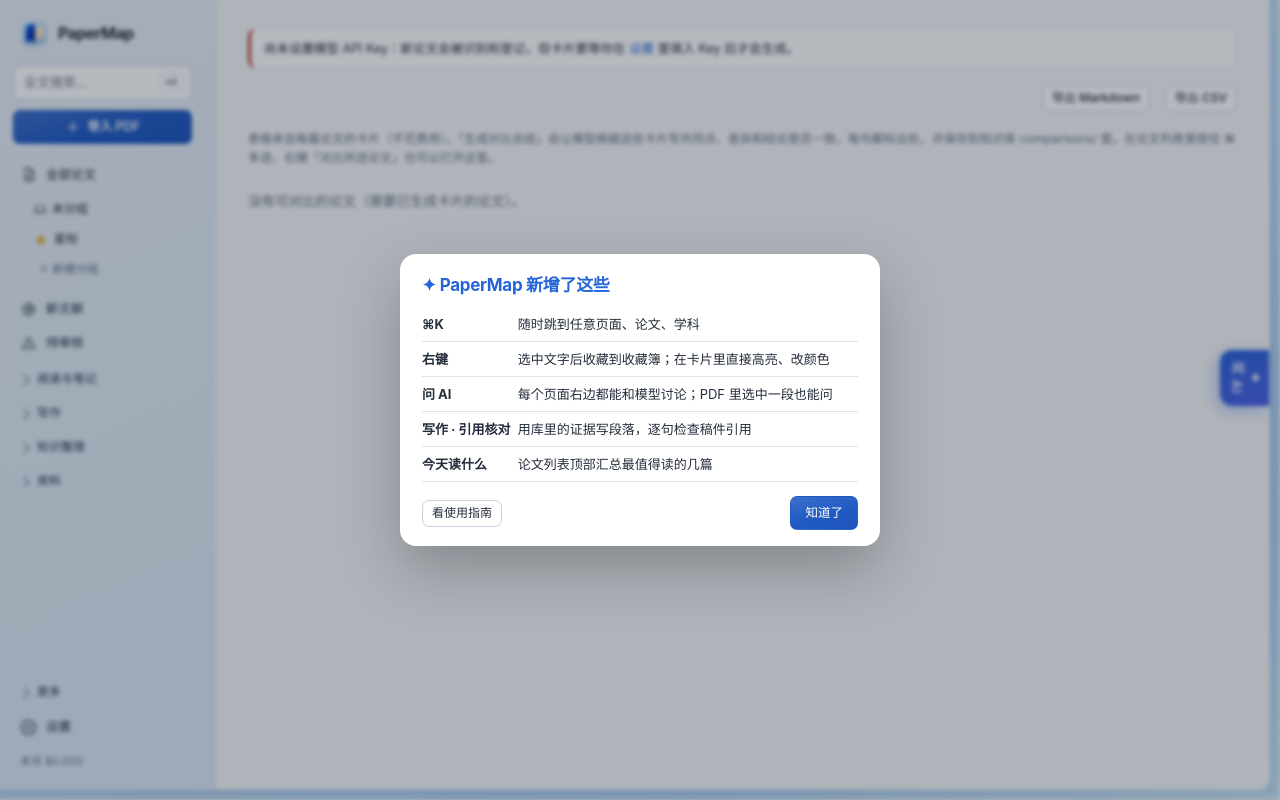
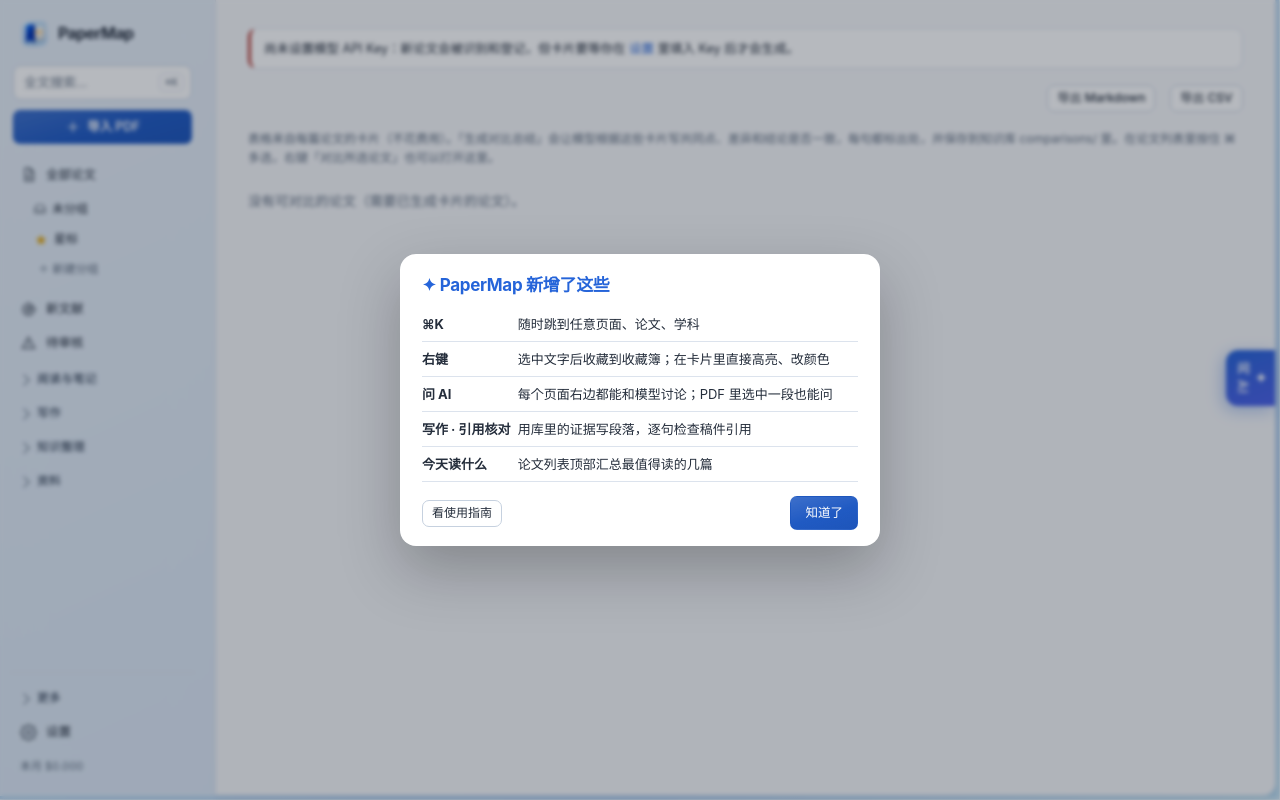
Before and after one commit to RongpengGong/PaperMap, a Python web app: template src/papermap/web/templates/compare.html in a window 1280 px wide. Run offline with Jinja, Linux system fonts and the light colour scheme; the template is opened without the code that fills it, so the values that code supplies are empty.

Commit message:
Thinner, even window rim; content area as a rounded card with a soft edge

```diff
--- a/src/papermap/web/static/style.css
+++ b/src/papermap/web/static/style.css
@@ -1,7 +1,7 @@
 /* PaperMap — native surfaces, clear content, restrained glass. */
 :root {
   color-scheme:light;
-  --window-rim:clamp(8px,.85vw,13px); --edge-line:#c9d9ed;
+  --window-rim:clamp(5px,.42vw,7px); --card-radius:12px; --edge-line:#c9d9ed;
   --rim-solid:#bed7f0; --rim-tint:rgba(139,191,239,.42); --rim-glint:rgba(244,253,255,.78); --rim-sheen:rgba(244,253,255,.34);
   --rim-wash:linear-gradient(155deg,rgba(245,252,255,.35) 8%,rgba(129,196,238,.19) 46%,rgba(82,143,217,.28) 78%,rgba(177,230,243,.34));
   --control-sheen:linear-gradient(164deg,rgba(255,255,255,.13),transparent 55%,rgba(16,53,125,.13));
@@ -116,7 +116,9 @@ body.app {
 .cost-line { font-size:11px !important; color:var(--muted) !important; font-variant-numeric:tabular-nums; }
 .badge { margin-left:auto; min-width:18px; padding:0 5px; border-radius:6px; background:var(--warn); color:var(--card); font-size:10px; font-weight:650; text-align:center; line-height:17px; }
 .content { flex:1; min-width:0; min-height:0; overflow:auto; overscroll-behavior:contain; padding:28px 32px 56px; background:var(--bg); }
-.app > .content { margin:0; border:0; border-end-end-radius:var(--window-rim); box-shadow:1px 1px 0 var(--rim-glint); }
+.app > .content { margin:0; border:0; border-end-end-radius:var(--card-radius);
+  box-shadow:1px 0 0 color-mix(in srgb, var(--line) 70%, transparent), 0 1px 0 color-mix(in srgb, var(--line) 70%, transparent), 0 2px 10px rgba(15,23,42,.05); }
+.app > .ai-drawer { border-end-end-radius:var(--card-radius); }
 .app > .sidebar { box-shadow:0 1px 0 var(--rim-glint); }
 .content > h2:first-child,.content > p:first-child + h2 { margin-top:0; margin-bottom:18px; }
 .content.split-content { padding:0; overflow:hidden; display:flex; flex-direction:column; }
```
